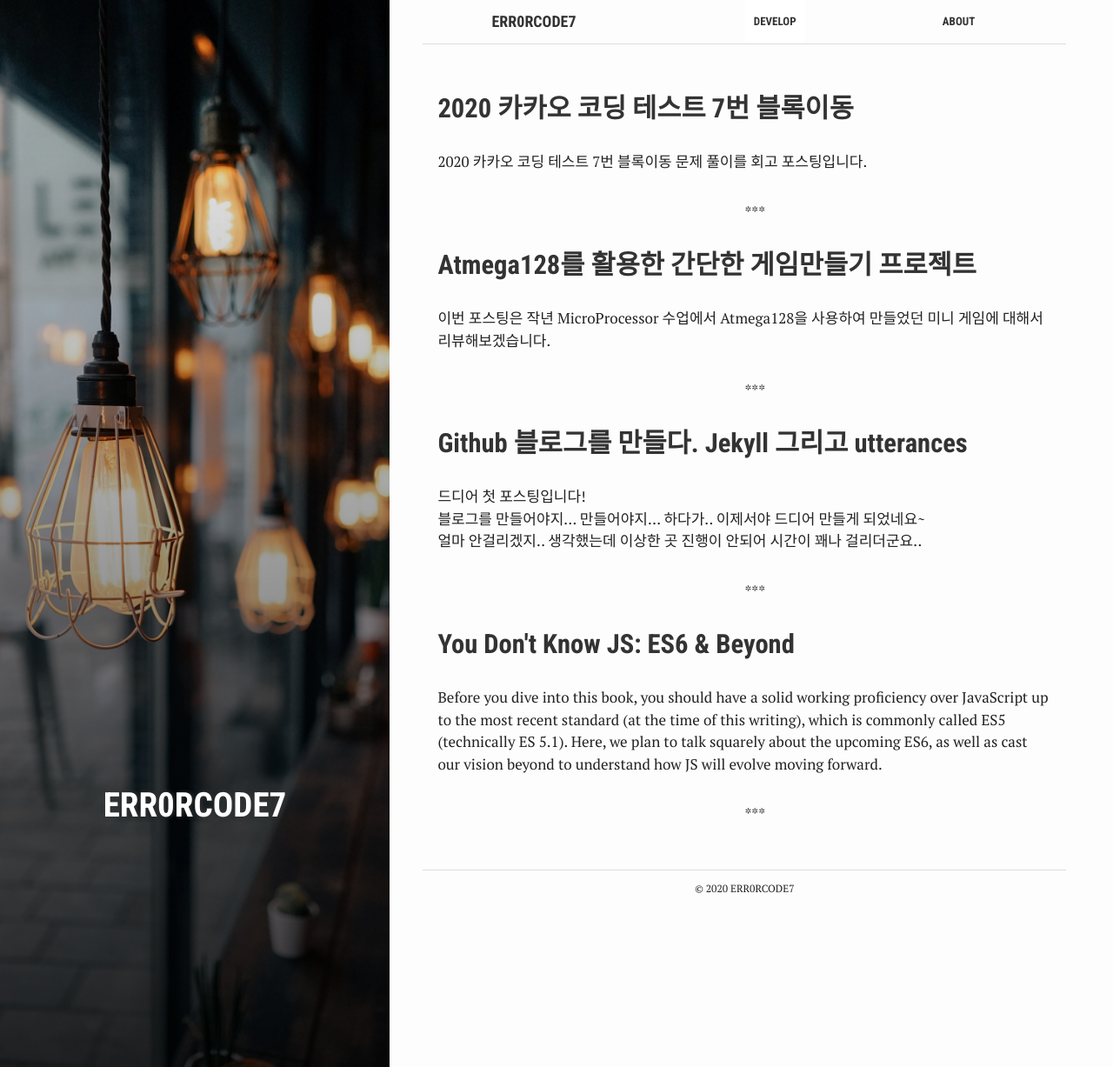
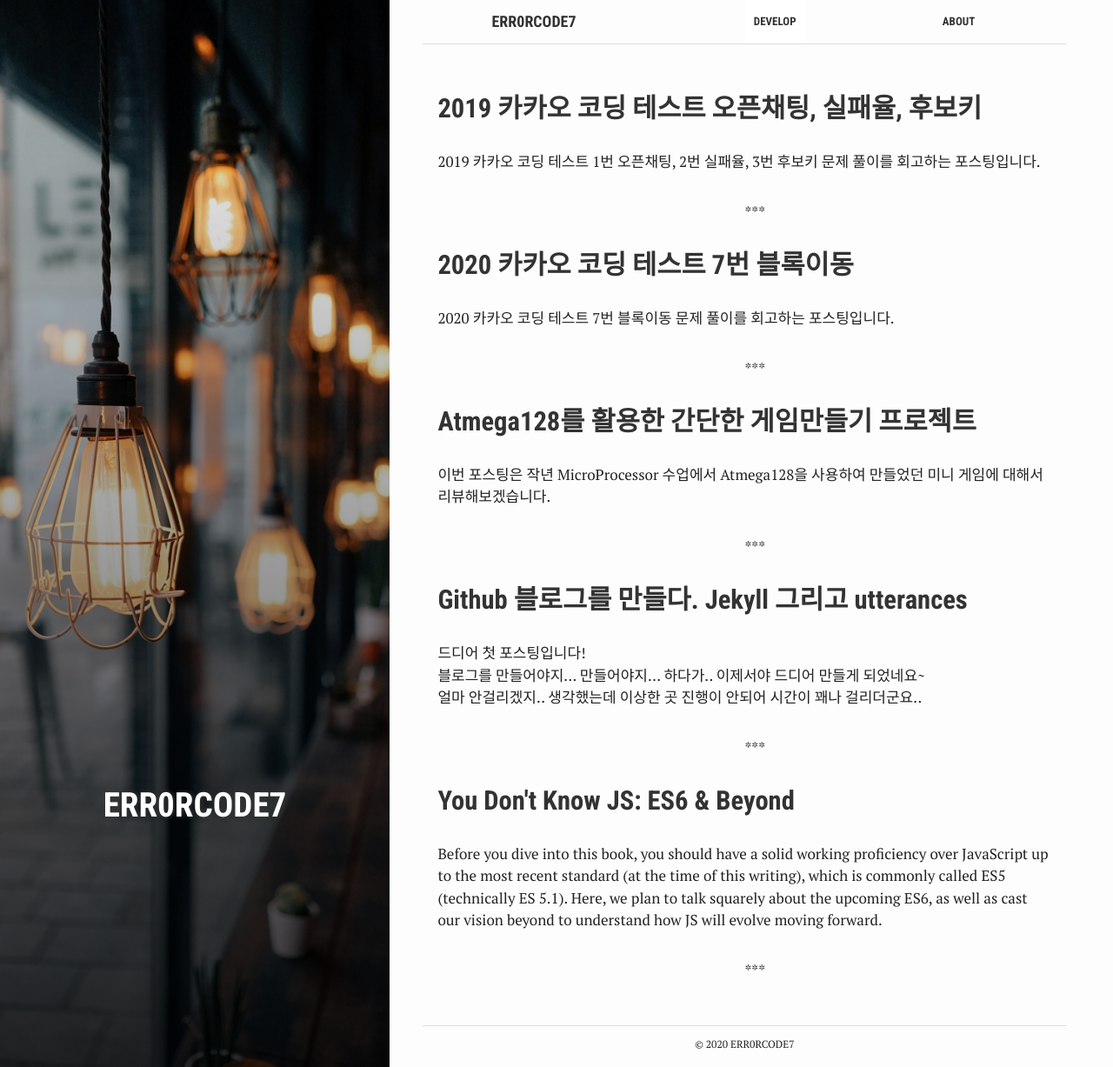
Before and after one commit to Err0rCode7/Err0rCode7.github.io, a Jekyll site: the page built from index.html, in a window 1280 px wide and 1227 px high. Shown: the whole window at 87% size. Built offline with Jekyll 4.4.1, drawn with Linux system fonts in a browser that asks for light colours; some of the changed lines change nothing that is shown.

Commit message:
# post - kakao 2019 1, 2, 3

````diff
--- /dev/null
+++ b/_posts/Algorithm/2020-09-08-kakao_2019_num1_2_3.md
@@ -0,0 +1,287 @@
+---
+bg: "Algorithm.jpg"
+layout: post
+title:  "2019 카카오 코딩 테스트 오픈채팅, 실패율, 후보키"
+crawlertitle: "2019 카카오 코딩 테스트 오픈채팅, 실패율, 후보키"
+summary: "2019 카카오 코딩 테스트 오픈채팅, 실패율, 후보키"
+date: 2020-09-09 02:26:00 +0900
+category: Algorithm
+author: Err0rCode7
+---
+
+2019 카카오 코딩 테스트 1번 오픈채팅, 2번 실패율, 3번 후보키 문제 풀이를 회고하는 포스팅입니다.
+
+## 1. 오픈채팅
+
+---
+## 문제 설명
+---
+자세한 문제 설명은 아래 페이지에서 참고해주세요
+
+https://programmers.co.kr/learn/challenges?selected_part_id=12286
+
+문제를 요약하면 채팅방에 일어나는 입장, 퇴장, 닉네임을 변경을 할 수 있는 명령과 유저아이디, 닉네임이 기록이 된 입력값들이 주어지고 이 기록에 맞춰서 결과에 적절히 닉네임을 넣어 제출하는 문제라고 할 수 있다.
+<br><br>
+
+---
+## 문제 풀이
+---
+<br>
+보자마자 깨달은 것은 유저 아이디에 따른 닉네임을 변경사항에 맞춰서 갱신한 다음 마지막에 한번에 닉네임을 넣는 방식으로 해야겠다는 생각이 들었다.
+
+1. 딕셔너리를 이용해서 유저 아이디에 해당하는 닉네임 값을 업데이트 해준다.
+2. 업데이트하면서 유저가 들어온 경우와 나가는 경우에 유저 아이디 + 입장 메시지 또는 유저 아이디 + 퇴장 메시지를 결과 리스트에 저장해준다.
+3. 결과 리스트에 유저 아이디의 내용을 딕셔너리에 저장되어 있는 유저 닉네임으로 변경하여 제출한다.
+
+첫 번째 제출했을 때는 결과 리스트를 만들지 않고 문자열과 replace, split을 이용해서 유저 아이디를 유저 닉네임으로 변경해주고 리스트로 나누어서 제출하려고 했더니 몇 개의 테스트 케이스에서 시간초과의 문제가 생겨 실패를 했다.
+
+이를 해결하고자 문자열을 결과 리스트로 유저 아이디를 넣어 저장을 해두었고 유저아이디가 들어간 index 저장하는 딕셔너리를 사용하여 마지막에 한번에 바꾸었다.
+
+<br><br>
+
+---
+## 코드 구현
+---
+<br>
+
+### 첫 번째 시도 (실패)
+
+```py
+def solution(record) :
+	users = {}
+	result = ""
+	for str in record :
+		if str[0] == 'E' or str[0] == 'C' :
+			command, uid, nick = str.split(" ")
+			users[uid] = nick
+			if command == "Enter" :
+				result += uid + "님이 들어왔습니다.#"
+		else :
+			command, uid = str.split(" ")
+			result += uid + "님이 나갔습니다.#"
+	for uid in users.keys() :
+		#print(uid, users[uid])
+		result = result.replace(uid, users[uid])
+	if result[-1] == '#' :
+		result = result[:-1]
+	#print(result.split("#"))
+	answer = result.split("#")
+	return answer
+```
+
+### 두 번째 시도 (정답)
+
+```py
+def solution(record) :
+	users = {}
+	users_index = {}
+	result = []
+	count = 0
+	for str in record :
+		if str[0] == 'E' or str[0] == 'C' :
+			command, uid, nick = str.split(" ")
+			if uid not in users.keys() :
+				users_index[uid] = []
+			users[uid] = nick
+			if command == "Enter" :
+				users_index[uid].append(count)
+				count += 1
+				result.append(uid + "님이 들어왔습니다.")
+		else :
+			command, uid = str.split(" ")
+			users_index[uid].append(count)
+			result.append(uid + "님이 나갔습니다.")
+			count += 1
+	for uid in users.keys() :
+		for index in users_index[uid] :
+			result[index] = result[index].replace(uid, users[uid])
+	answer = result
+	return answer
+```
+<br>
+
+## 2. 실패율
+
+---
+## 문제 설명
+---
+자세한 문제 설명은 아래 페이지에서 참고해주세요
+
+https://programmers.co.kr/learn/challenges?selected_part_id=12286
+
+사용자가 stage 단위로 클리어하는 게임에서 stage의 실패율을 조사하여 정렬하는 문제였다.
+
+스테이지의 수와 각 플레이어의 위치에 해당하는 리스트가 주어지고 결과로 실패율을 내림차 순으로 하는 스테이지 번호 리스트 제출하면 된다.
+
+실패율은 스테이지에 도달했으나 아직 클리어하지 못한 플레이어의수 / 스테이지에 도달한 플레이어 수로 직관적으로는 아직 남아있는 플레이어 수 / 스테이지에 방문한 플레이어 수 을 말한다.
+
+추가 조건으로 스테이지에 도달한 유저가 없으면 실패율은 0이며 실패율이 같을 때에는 스테이지 번호가 작은 것이 먼저 오도록 하면 된다.
+
+<br><br>
+
+---
+## 문제 풀이
+---
+<br>
+문제는 정말 간단했다. 각 스테이지에 몇명이 방문했는지 알아야하고 남아있는 사람이 몇명인지 파악하면 되는 문제였다.
+
+1. 각 스테이지에 몇명이 방문했는지 파악하기 위하여 1차 적으로 각 스테이지에 플레이어가 현재 위치해 있는 수를 세어준다. 그리고 한 플레이어가 현재 스테이지에 있기 위해서는 이전 스테이지들을 한 번씩 방문하고 온 것이므로 모든 플레이어가 현재 자신의 스테이지까지 올라오는 시뮬레이션을 해주면서 이전 스테이지에 값들을 카운팅해준다.
+
+2. 남아 있는 사람이 몇명인지는 현재 스테이지를 방문한 사람 수에서 다음 스테이지를 방문한 사람 수를 뺄 수도 있고 입력으로 받은 스테이지 리스트에서 스테이지에 있는 사람 수를 세어주어도 가능하다.
+
+<br>
+
+---
+## 코드 구현
+---
+<br>
+
+```py
+testcases = []
+testcases.append((5, [2, 1, 2, 6, 2, 4, 3, 3]))
+testcases.append((4, [4,4,4,4,4]))
+
+# "현재 스테이지 방문자 수 - 다음 스테이지 방문자 수 = 남아 있는 사람" 을 이용하는 방법
+def solution(N, stages) :
+
+	failure_rate = []
+	in_stage = [0 for _ in range(N + 2)]
+
+	for stage in stages :
+		in_stage[stage] += 1
+	for stage in stages :
+		for pre_stage in range(1, stage) :
+			in_stage[pre_stage] += 1
+	#print(in_stage)
+	for i in range(1, N + 1) :
+		if in_stage[i] == 0 :
+			failure_rate.append((0, i))
+		else :
+			failure_rate.append((float((in_stage[i] - in_stage[i + 1]) / in_stage[i]), i))
+	failure_rate.sort(key=lambda x:(-x[0], x[1]))
+	answer = []
+	for a, b in failure_rate :
+		answer.append(b)
+	#print(b)
+	return answer
+
+for testcase in testcases :
+	print(solution(testcase[0], testcase[1]))
+
+'''
+# 방문과 현재 스테이지 따로 저장 해두는 방법
+def solution(N, stages) :
+
+	failure_rate = []
+	in_stage = [0 for _ in range(N + 2)]
+	visit = [0 for _ in range(N + 2)]
+
+	for stage in stages :
+		in_stage[stage] += 1
+		visit[stage] += 1
+
+	for stage in stages :
+		for pre_stage in range(1, stage) :
+			visit[pre_stage] += 1
+
+	#print(in_stage)
+	for i in range(1, N + 1) :
+		if in_stage[i] == 0 :
+			failure_rate.append((0, i))
+		else :
+			failure_rate.append((float((in_stage[i]) / visit[i]), i))
+	failure_rate.sort(key=lambda x:(-x[0], x[1]))
+	answer = []
+	for a, b in failure_rate :
+		answer.append(b)
+	#print(b)
+	return answer
+'''
+```
+<br>
+
+## 3. 후보키
+
+---
+## 문제 설명
+---
+자세한 문제 설명은 아래 페이지에서 참고해주세요
+
+https://programmers.co.kr/learn/challenges?selected_part_id=12286
+
+문제 이름 그대로 후보키가 될 수 있는 키의 수를 구하는 문제이다.
+
+relation이 리스트 형태로 주어지고 결과로 후보키의 수를 제출하면 된다. 후보키는 당연히 유일성과 최소성을 만족해야한다.
+<br><br>
+
+---
+## 문제 풀이
+---
+<br>
+문제를 보자마자 조합 라이브러리를 연습해볼 수 있는 문제라는 것을 알았다.
+
+조합을 사용한 적이 없어서 구글링하여 참고하여 문제를 풀어봤다.
+
+핵심은 모든 경우의 수를 하여 중복여부로 유일성을 판단하고 속성의 개수가 더 적은 유일성을 만족하는 키를 포함하고 있지 않는 것으로 최소성을 판단하여 후보키를 찾을 수 있다.
+
+1. 키가 가능한 경우를 조합하는 것은 컬럼을 한 개부터 최대 개수까지 조합하는 것을 말하므로 컬럼의 인덱스만을 이용해서 조합할 수 있다.
+
+2. 컬럼의 인덱스 조합을 이용하여 릴레이션에서 해당 컬럼 인덱스의 값을 뽑아 새로운 릴레이션을 만들고 집합을 이용하여 중복을 제거한 릴레이션의 행의 개수가 원래 릴레이션의 개수와 같은지 비교하여 유일성을 판단한다. 만약 유일하다면 이 인덱스 조합을 리스트에 저장한다.
+
+3. 위의 작업이 다 끝난 후에는 최소성을 판단을 시작한다. 하나의 키가 최소성을 만족하기 위해서는 다른 후보키를 포함하고 있지 않아야 하므로 두 인덱스 조합을 비교하여 한 쪽이 다른 한쪽의 포함 관계에 해당하는 값들을 제거해주어 유일성, 최소성 모두 만족하는 인덱스 조합들의 리스트를 완성한다.
+
+4. 이 리스트의 길이를 답을 제출하여 완료한다.
+
+<br><br>
+
+---
+## 코드 구현
+---
+<br>
+
+```py
+testcases = []
+testcases.append([["100","ryan","music","2"],["200","apeach","math","2"],["300","tube","computer","3"],["400","con","computer","4"],["500","muzi","music","3"],["600","apeach","music","2"]])
+
+from itertools import combinations
+
+def solution(relation) :
+
+	row_len = len(relation)
+	col_len = len(relation[0])
+	col_list = range(col_len)
+
+	unique = []
+	for i in range(1, col_len + 1) :
+		# combinations을 이용하여 col 인덱스를 이용한 모든 조합을 시도해본다.
+		comb = combinations(col_list, i)
+		for comb_col_list in list(comb) :
+			# tmp에 튜플 형태로 row에 해당하는 값을 넣고
+			# 집합 형태로 만들어서 중복을 제거한다
+			# 이 집합의 길이가 릴레이션의 행의 수와 다르다면 유일성을 만족하지 못한다.
+			tmp = [tuple([row[idx] for idx in comb_col_list]) for row in relation]
+			if len(set(tmp)) == row_len :
+				unique.append(set(comb_col_list))
+
+	# slice를 이용하여 remove가 for loop에 영향을 미치지 않도록 한다.
+	for l1 in unique[:] :
+		for l2 in unique[:] :
+			# 두 개의 집합을 비트 & 연산하여
+			# l2가 l1을 포함하고 있는지 확인
+			if l1 == l1 & l2 :
+				# l2가 l1을 포함하고 있고 l1과 다르다면 l2는 최소성을 만족하지 못한다.
+				if l1 != l2 :
+					unique.remove(l2)
+	answer = len(unique)
+	return answer
+print(solution(testcases.pop()))
+```
+<br>
+---
+## 개인적 회고
+---
+
+<br>
+문제 1번과 2번은 정말 간단했다. 하지만 이번에 문제 1번을 풀 때 처럼 시간복잡도를 고려하지않고 바로 문제를 풀지 않도록 하는 연습이 필요한것을 느꼈다. 문제 조건을 꼼꼼히 보고 시간복잡도를 고려하여 빨리 푸는 연습을 해야할 것 같다.
+
+문제 3번의 조합 유형을 처음 풀어봤는데 많이 도움이 되었다. kakao 2020년도 6번 외벽 점검때에는 순열을 이용한 풀이가 필요했는데 2019년도에는 조합이 나온 것을 보면 kakao 블라인드 채용 코딩테스트에서는 조합과 순열은 기본적으로 알아두어야 할 것 같다.
--- a/_posts/Algorithm/2020-09-08-kakao_2020_num7.md
+++ b/_posts/Algorithm/2020-09-08-kakao_2020_num7.md
@@ -4,12 +4,12 @@ layout: post
 title:  "2020 카카오 코딩 테스트 7번 블록이동"
 crawlertitle: "2020 카카오 코딩 테스트 7번 블록이동"
 summary: "2020 카카오 코딩 테스트 7번 블록이동"
-date: 2020-09-8 02:00:00 +0900
+date: 2020-09-08 02:00:00 +0900
 category: Algorithm
 author: Err0rCode7
 ---
 
-2020 카카오 코딩 테스트 7번 블록이동 문제 풀이를 회고 포스팅입니다.
+2020 카카오 코딩 테스트 7번 블록이동 문제 풀이를 회고하는 포스팅입니다.
 
 ---
 ## 문제 설명
````
